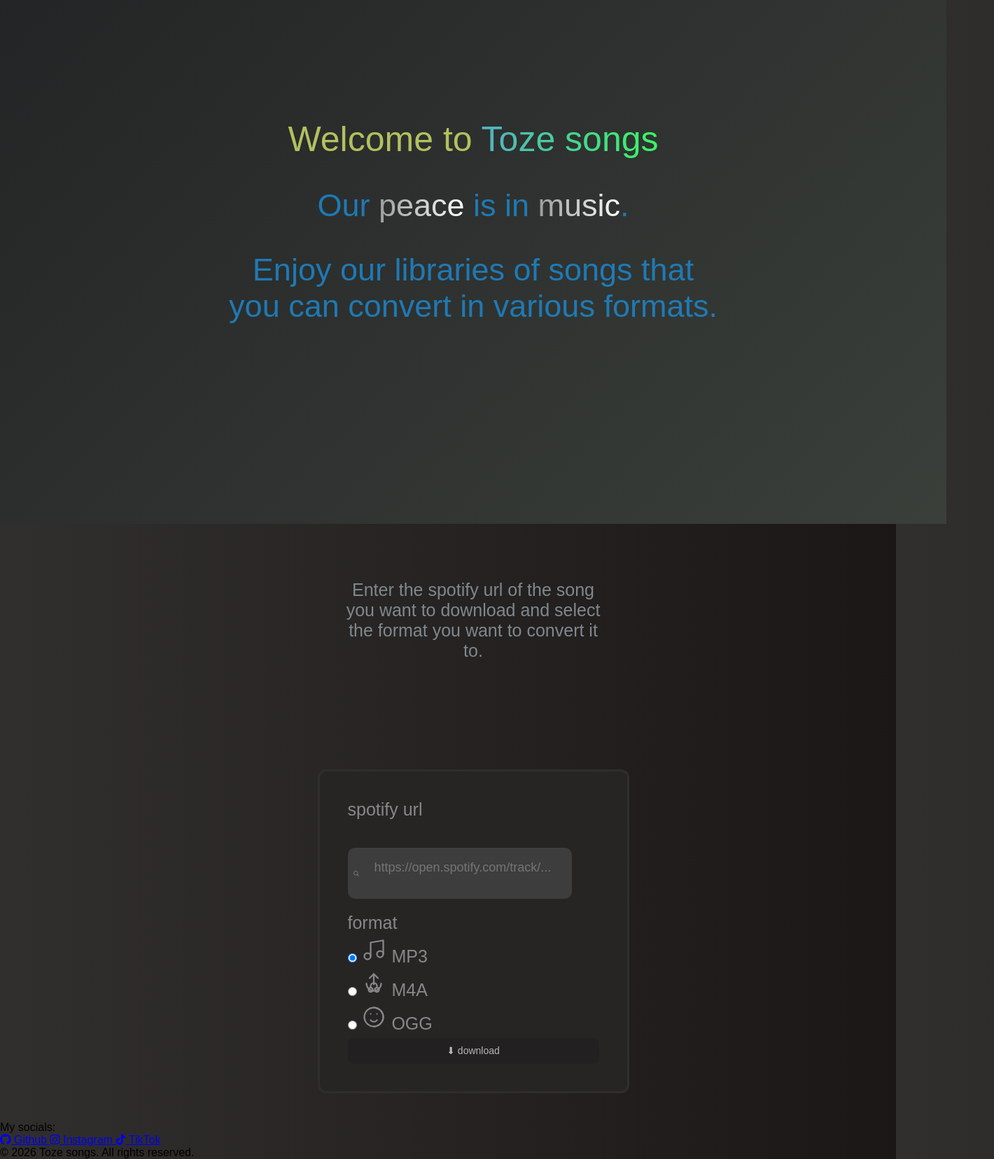
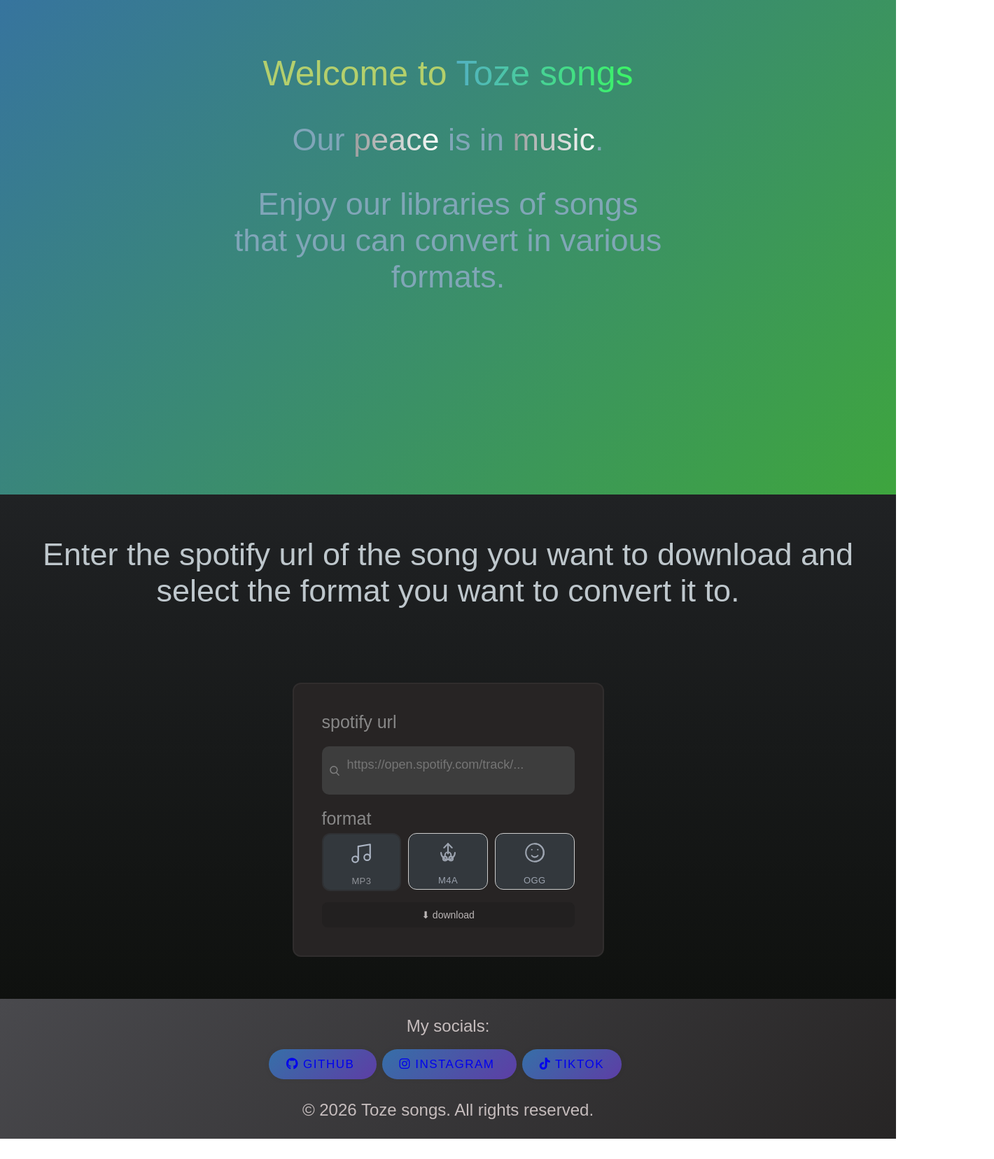
Before and after one commit to Sebi11wx/My-first-site, a plain HTML site: page site/index.html in a window 1280 px wide. Shown: the part 320-1977 px from the top of the page at 70% size, 1420 px wide, since content can reach past the window. After the commit the page ends 1948 px from the top, so only its background shows below. Drawn offline with Linux system fonts and the light colour scheme; a web font is replaced by a local one.

Commit message:
Update style.css

```diff
--- a/site/style.css
+++ b/site/style.css
@@ -2,18 +2,15 @@
     font-family: Arial, sans-serif;
     margin: 0;
     padding: 0;
-    background: linear-gradient(to right, #312f2d, #1a1716);
+    display: grid;
+  place-items: center;
+  min-height: 80vh;
 }
-header {
-    background-color: hsl(240, 100%, 50%);
-    color: hsl(0, 0%, 100%);
-    padding: 20px;
-    text-align: center;
-}
+
 .text {
     padding: 40px;
     font-size: 45px;
-    color: hsla(204, 73%, 44%, 0.904);
+    color: hsla(204, 30%, 64%, 0.904);
     text-align: center;
     padding-bottom: 0px;
      font-family: 'Satoshi', sans-serif;
@@ -29,33 +26,18 @@
     font-family: 'Satoshi', sans-serif;
     font-size: 50px;
 }
-body {
-  font-family: 'Rubik', sans-serif;
-}
-
-
-
 
 * { box-sizing: border-box; margin: 0; padding: 0; }
 
-body {
-  font-family: Arial, sans-serif;
-  display: grid;
-  place-items: center;
-  min-height: 80vh;
-}
-
-main { width: 100%; max-width: 500px; }
+main { width: 100%; max-width: 1300px; }
 
 h1 { font-size: 85px; font-weight: 500; margin-bottom: 6px; }
 .subtitle { font-size: 14px; color: #666; margin-bottom: 1.5rem; }
 
-
-
 label { font-size: 25px; color: #888; display: block; margin-bottom: 6px; }
 
 input[type="text"] {
-  width: 100%;
+  width: 120%;
   padding:  10px;
   border: 1px solid #302d2d;
   border-radius: 10px;
@@ -67,67 +49,7 @@
 
 .formats { display: flex; gap: 9px; margin-bottom: 1.25rem; }
 
-.fmt.active {
- /* From Uiverse.io by barisdogansutcu */
 
-  padding: 17px 40px;
-  border-radius: 50px;
-  cursor: pointer;
-  border: 0;
-  background-color: rgb(56, 50, 50);
-  box-shadow: rgb(0 0 0 / 5%) 0 0 8px;
-  letter-spacing: 1.5px;
-  text-transform: uppercase;
-  font-size: 15px;
-  transition: all 0.5s ease;
-}
-
-.fmt.active:hover {
-  letter-spacing: 3px;
-  background-color: hsl(265, 5%, 50%);
-  color: hsl(0, 0%, 100%);
-  box-shadow: rgb(53, 52, 56) 0px 7px 29px 0px;
-}
-
-.fmt.active:active {
-  letter-spacing: 3px;
-  background-color: hsl(260, 7%, 49%);
-  color: hsl(0, 7%, 24%);
-  box-shadow: rgb(106, 102, 114) 0px 0px 0px 0px;
-  transform: translateY(10px);
-  transition: 100ms;
-}
-
-.fmt {
- /* From Uiverse.io by barisdogansutcu */
-
-  padding: 17px 40px;
-  border-radius: 50px;
-  cursor: pointer;
-  border: 0;
-  background-color: rgb(56, 50, 50);
-  box-shadow: rgb(0 0 0 / 5%) 0 0 8px;
-  letter-spacing: 1.5px;
-  text-transform: uppercase;
-  font-size: 15px;
-  transition: all 0.5s ease;
-}
-
-.fmt:hover {
-  letter-spacing: 3px;
-  background-color: hsl(264, 8%, 53%);
-  color: hsl(0, 0%, 100%);
-  box-shadow: rgb(68, 65, 71) 0px 7px 29px 0px;
-}
-
-.fmt:active {
-  letter-spacing: 3px;
-  background-color: hsl(266, 6%, 21%);
-  color: hsl(0, 0%, 100%);
-  box-shadow: rgb(76, 74, 80) 0px 0px 0px 0px;
-  transform: translateY(10px);
-  transition: 100ms;
-}
 
 
 
@@ -152,7 +74,7 @@
 }
 .progress-fill {
   height: 100%;
-  background: #c5b522;
+  background: #43c522;
   border-radius: 4px;
   width: 10%;
   transition: width 0.4s ease;
@@ -177,22 +99,22 @@
 
 .card {
   background: #272424;
-  border: 3px solid #302d2d;
+  border: 2px solid #302d2d;
   border-radius: 12px;
   padding: 40px;
-  margin-bottom: 60px;
     margin: 0 auto;
   width: 100%;
   max-width: 445px;
+  margin-top: 20px;
+  margin-bottom: 20px;
 }
 
 .header {
-   background: linear-gradient(135deg, #222324, #3a3f3a);
+   background: linear-gradient(135deg, #366fa8, #3ea53e);
     color: hsla(111, 8%, 64%, 0.815);
     padding: 285px;
     text-align: center;
     max-width: 20000px;
-    margin-bottom: 20px;
     display: flex;
     flex-direction: column;
     position: relative;
@@ -200,15 +122,12 @@
 }
 
 .texts {
-    color: hsla(205, 8%, 57%, 0.904);
-    text-align: center;
-    font-size: 25px;
-    padding: 0 20px;
+    color: hsla(204, 18%, 84%, 0.904);
+     text-align: center;
+    font-size: 45px;
     font-family: 'Satoshi', sans-serif;
     margin-top: 70px;
-     margin-bottom: 155px;
-     margin-left: 40px;
-     margin-right: 40px;
+     margin-bottom: 105px;
 }
 
 .highlight {
@@ -220,8 +139,8 @@
   background: linear-gradient(to right, #53b1c2, #3bf664);
   background-clip: text;
   -webkit-text-fill-color: transparent;
-  margin-right: 1070px;
   font-size: 30px;
+
 }
 
 .gradient-texts {
@@ -239,11 +158,11 @@
   border-radius: 10px;
   overflow: hidden;
   background: #3D3D3D;
-  padding: 7px;
+  padding: 5px;
   cursor: text;
   width: 100%;
-  max-width: 320px;
-  margin-top: 40px;
+  max-width: 420px;
+  margin-top: 20px;
   margin-bottom: 20px;
 }
 
@@ -286,8 +205,9 @@
 
 .search-icon {
   display: none;
-  width: 8px;
+  width: 14px;
   height: auto;
+  margin-left: 5px;
 }
 
 .slash-icon {
@@ -317,10 +237,9 @@
     padding: 2.0rem 5%;
     -webkit-backdrop-filter: blur(10px);
     backdrop-filter: blur(10px);
-    background: linear-gradient(to right, #222324, #3a3f3a);
+     background: linear-gradient(to right, #366fa8, #3ea53e);
     animation: 0.8s ease-out;
-
-
+    justify-content: space-between;
 }
 
 .navbar .logo {
@@ -329,12 +248,13 @@
     color: hsl(0, 0%, 100%);
     text-shadow: 0 2px 4px rgba(0, 0, 0, 0.5);
     display: flex;
-    justify-content: center;
-    align-items: center;
+    justify-content: start;
+    align-items: start;
     flex-direction: row;
-    font-size: 1.5rem;
     font-weight: 700;
     letter-spacing: 1px;
+   margin-right: auto;
+   margin-left: 8px;
 }
 
 .home {
@@ -344,7 +264,7 @@
   border-radius: 50px;
   cursor: pointer;
   border: 0;
-  background-color: rgb(56, 50, 50);
+    background: linear-gradient(135deg, #366fa8, #502ca5);
   box-shadow: rgb(0 0 0 / 5%) 0 0 8px;
   letter-spacing: 1.5px;
   text-transform: uppercase;
@@ -375,12 +295,13 @@
   border-radius: 50px;
   cursor: pointer;
   border: 0;
-  background-color: rgb(56, 50, 50);
+    background: linear-gradient(135deg, #366fa8, #513ea5);
   box-shadow: rgb(0 0 0 / 5%) 0 0 8px;
   letter-spacing: 1.5px;
   text-transform: uppercase;
   font-size: 20px;
   transition: all 0.5s ease;
+
 }
 
 .about:hover {
@@ -400,12 +321,12 @@
 
 .contact {
  /* From Uiverse.io by barisdogansutcu */
-  margin-right: 8px;
+
   padding: 12px 25px;
   border-radius: 50px;
   cursor: pointer;
   border: 0;
-  background-color: rgb(56, 50, 50);
+    background: linear-gradient(135deg, #366fa8, #5d3ea5);
   box-shadow: rgb(0 0 0 / 5%) 0 0 8px;
   letter-spacing: 1.5px;
   text-transform: uppercase;
@@ -453,5 +374,118 @@
   align-items: center;
   flex-direction: column;
   padding: 40px;
-  gap: 15px;
+  margin-bottom: 60px;
+    margin: 0 auto;
+      background: linear-gradient(180deg, #202224, #0f110f);
+
+
 }
+
+footer {
+    background: linear-gradient(135deg, #49494d, #272525);
+    color: hsla(0, 0%, 100%, 0.815);
+    padding: 20px;
+    text-align: center;
+    font-size: 22px;
+    font-family: 'Satoshi', sans-serif;
+    height: 200px;
+}
+
+.radio-inputs {
+  display: flex;
+  gap: 10px;
+}
+
+.radio-inputs label {
+  flex: 1;
+  cursor: pointer;
+}
+
+.radio-input {
+  display: none;
+}
+
+.radio-tile {
+  display: flex;
+  flex-direction: column;
+  align-items: center;
+  gap: 10px;
+  padding: 5px;
+  border: 0.5px solid #ccc;
+  border-radius: 12px;
+ background: #33383d;
+  transition: border-color 0.15s, background 0.15s;
+  margin-bottom: 10px;
+}
+
+.radio-input:checked + .radio-tile {
+  border: 2px solid #2f3033;
+background: #33383d;
+}
+
+.radio-icon {
+  width: 34px;
+  height: 44px;
+  display: flex;
+  align-items: center;
+  justify-content: center;
+  color: #9ca3af;
+}
+
+.radio-input:checked + .radio-tile .radio-icon {
+  color: #acb5c4;
+}
+
+.radio-label {
+  font-size: 13px;
+  font-weight: 500;
+  color: #9ca3af;
+  letter-spacing: 0.03em;
+}
+
+.radio-input:checked + .radio-tile .radio-label {
+  color: #909399;
+}
+
+label:hover .radio-tile {
+  border-color: #9ca3af;
+  background: #33383d;
+}
+
+
+.socials {
+  padding: 12px 25px;
+  border-radius: 50px;
+  cursor: pointer;
+  border: 0;
+    background: linear-gradient(135deg, #366fa8, #5d3ea5);
+  box-shadow: rgb(0 0 0 / 5%) 0 0 8px;
+  letter-spacing: 1.5px;
+  text-transform: uppercase;
+  font-size: 17px;
+  transition: all 0.5s ease;
+  text-decoration: none;
+  font-weight: 500;
+  margin-right: 8px;
+  margin-bottom: 20px;
+  margin-top: 20px;
+}
+
+a:-webkit-any-link {
+    color: -webkit-link;
+    cursor: pointer;
+
+}
+
+.footer-text {
+    font-size: 24px;
+    color: hsla(0, 17%, 88%, 0.815);
+    margin-top: 40px;
+}
+
+.my-socials {
+    font-size: 24px;
+    color: hsla(0, 17%, 88%, 0.815);
+    margin-top: 5px;
+    margin-bottom: 26px;
+}
```
